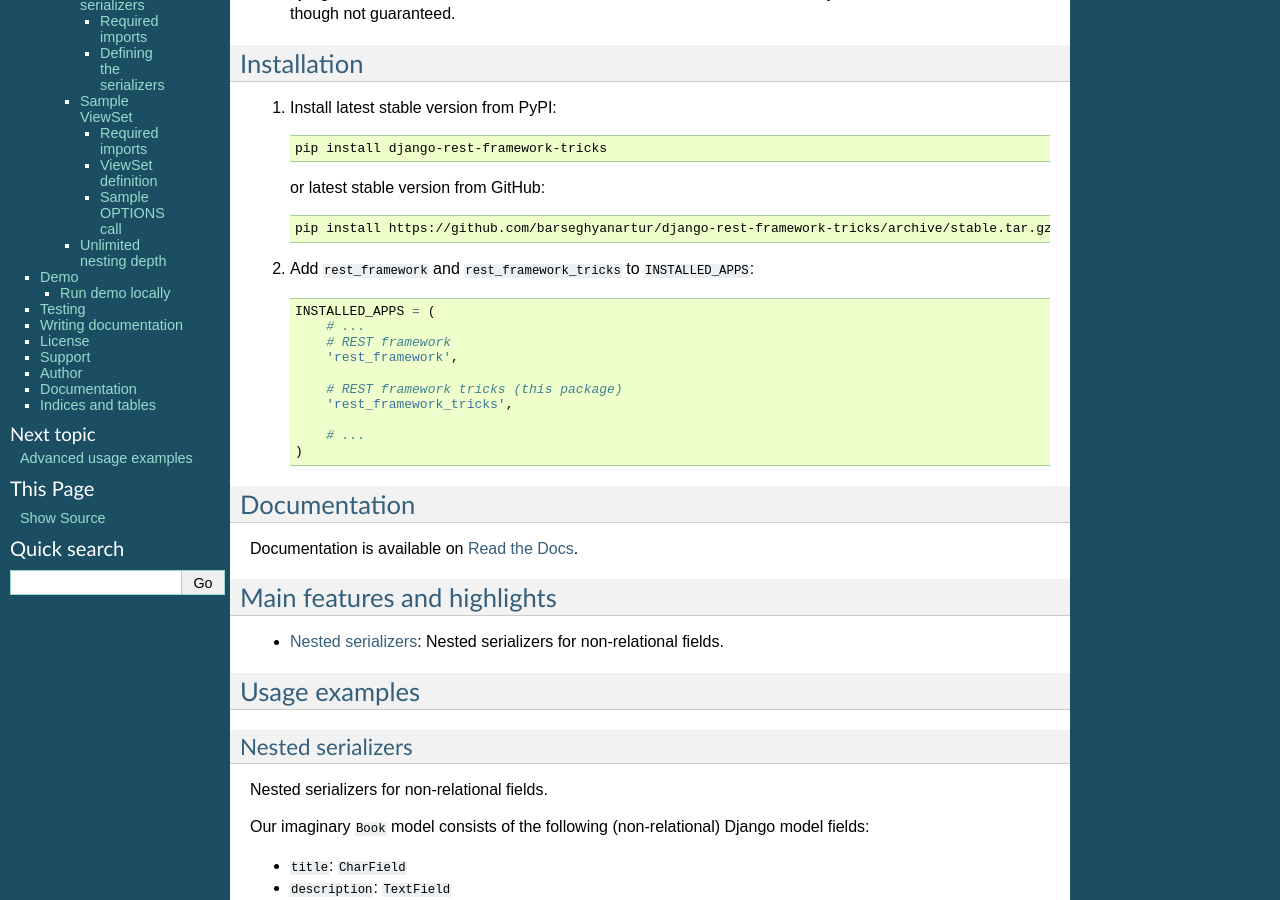
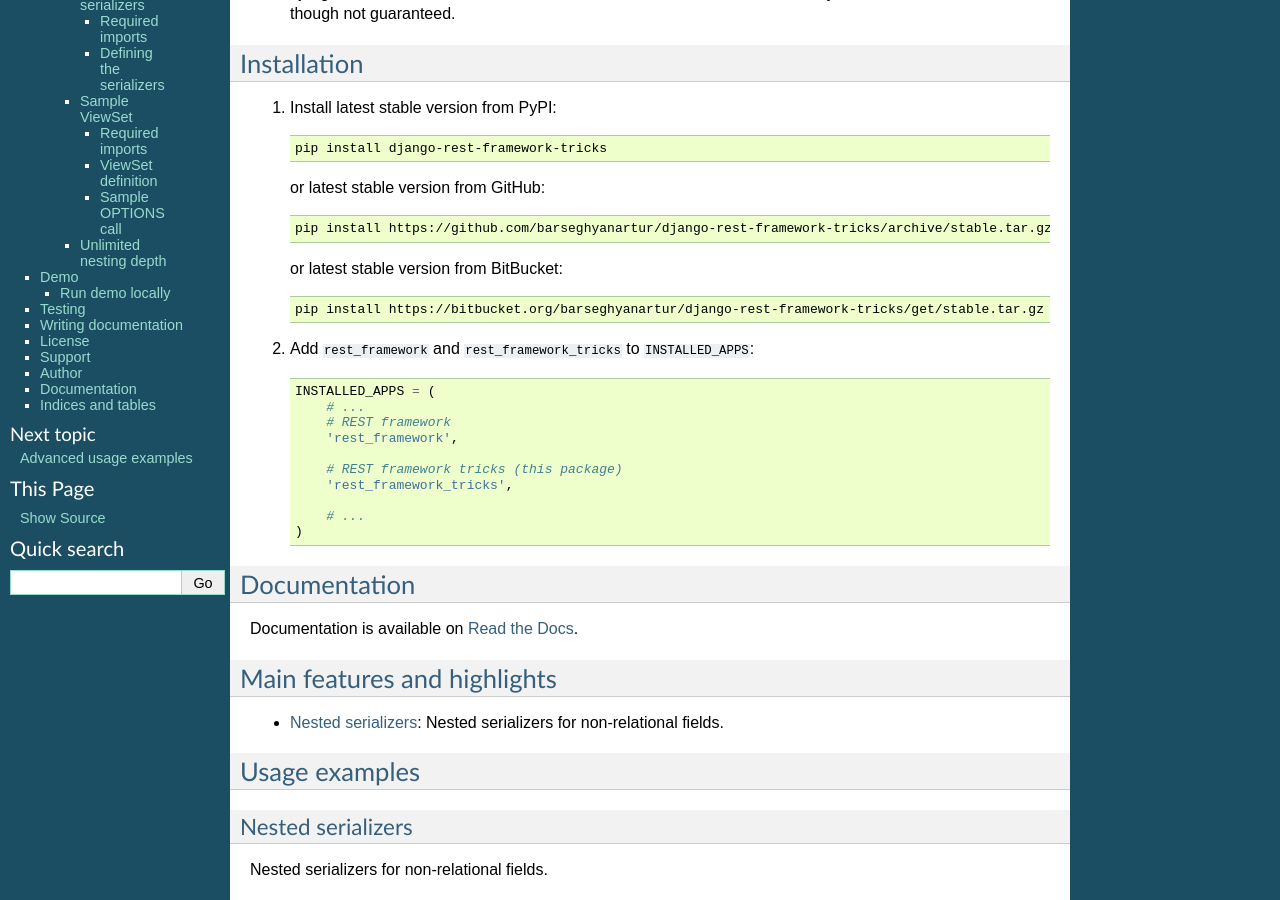
Before and after one commit to barseghyanartur/django-rest-framework-tricks, a Sphinx documentation site: the page built from docs/index.rst, in a window 1280 px wide and 900 px high, scrolled down 317 px. Built offline with Sphinx 7.4.7, drawn with Linux system fonts in a browser that asks for light colours; pages that are not in the unit, such as notebooks, are missing from menus.

Commit message:
added info about bitbucket mirror

```diff
--- a/README.rst
+++ b/README.rst
@@ -30,6 +30,12 @@ Installation
     .. code-block:: sh
 
         pip install https://github.com/barseghyanartur/django-rest-framework-tricks/archive/stable.tar.gz
+
+    or latest stable version from BitBucket:
+
+    .. code-block:: sh
+
+        pip install https://bitbucket.org/barseghyanartur/django-rest-framework-tricks/get/stable.tar.gz
 
 (2) Add ``rest_framework`` and ``rest_framework_tricks`` to ``INSTALLED_APPS``:
 
--- a/docs/index.rst
+++ b/docs/index.rst
@@ -30,6 +30,12 @@ Installation
     .. code-block:: sh
 
         pip install https://github.com/barseghyanartur/django-rest-framework-tricks/archive/stable.tar.gz
+
+    or latest stable version from BitBucket:
+
+    .. code-block:: sh
+
+        pip install https://bitbucket.org/barseghyanartur/django-rest-framework-tricks/get/stable.tar.gz
 
 (2) Add ``rest_framework`` and ``rest_framework_tricks`` to ``INSTALLED_APPS``:
 
```
